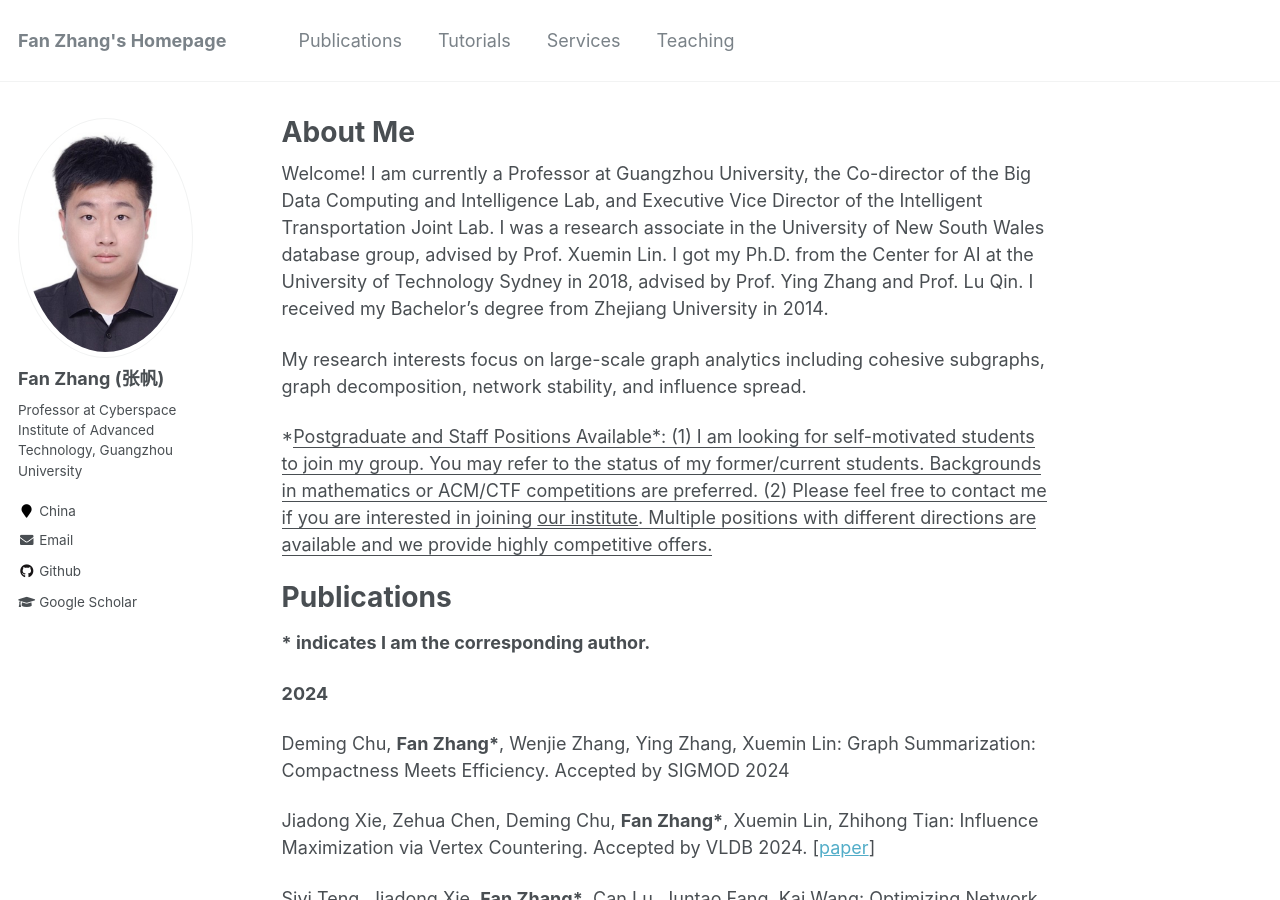
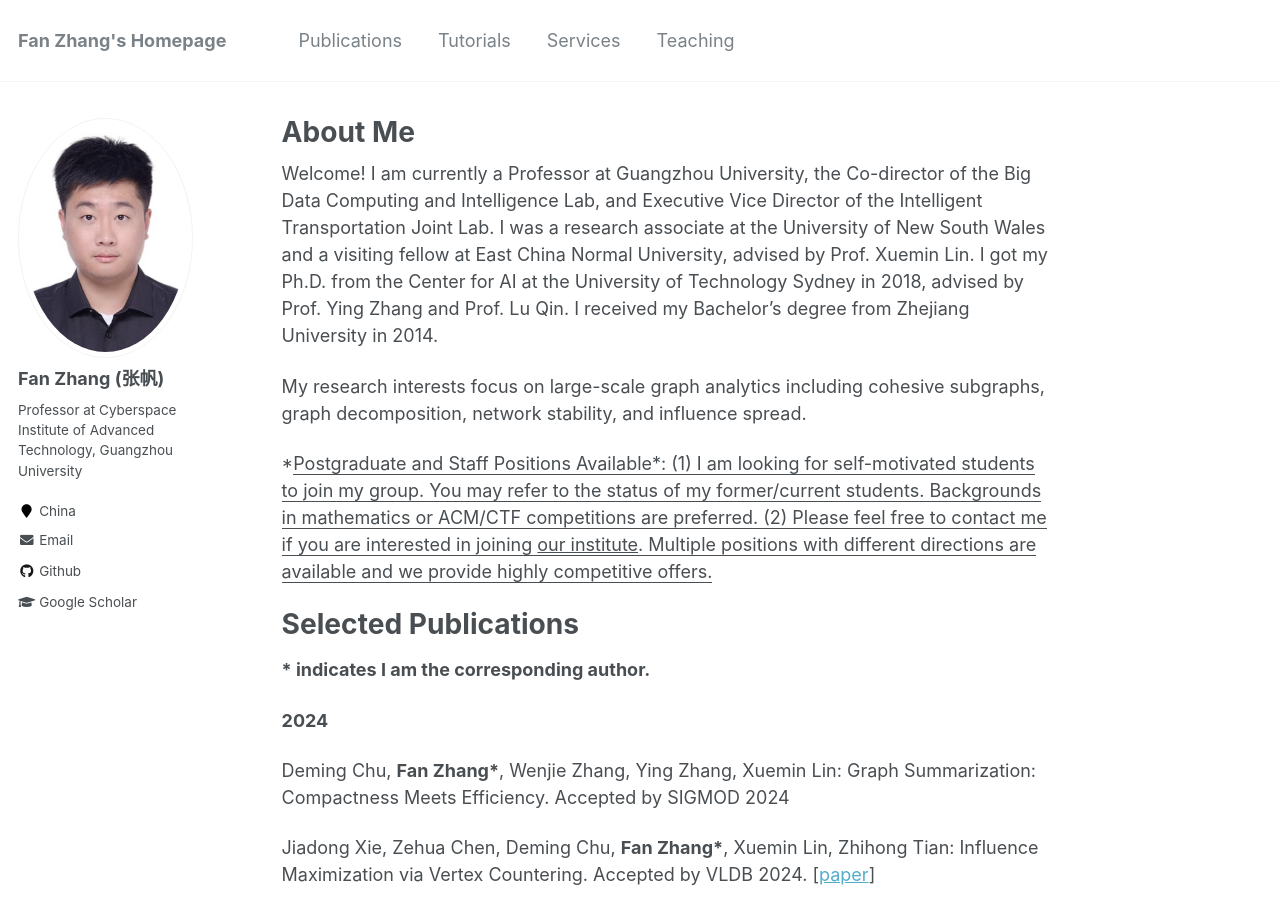
Before and after one commit to fanzhangcs/fanzhangcs.github.io, a Jekyll site: the page built from _pages/about.md, in a window 1280 px wide and 900 px high. Built offline with Jekyll 4.4.1, drawn with Linux system fonts in a browser that asks for light colours; part of the change alters nothing that is shown; some of the changed text lies outside the part shown.

Commit message:
Update about.md

```diff
--- a/_pages/about.md
+++ b/_pages/about.md
@@ -8,14 +8,14 @@ redirect_from:
   - /about.html
 ---
 
-Welcome! I am currently a Professor at Guangzhou University, the Co-director of the Big Data Computing and Intelligence Lab, and Executive Vice Director of the Intelligent Transportation Joint Lab. I was a research associate in the University of New South Wales database group, advised by Prof. Xuemin Lin. I got my Ph.D. from the Center for AI at the University of Technology Sydney in 2018, advised by Prof. Ying Zhang and Prof. Lu Qin. I received my Bachelor's degree from Zhejiang University in 2014.
+Welcome! I am currently a Professor at Guangzhou University, the Co-director of the Big Data Computing and Intelligence Lab, and Executive Vice Director of the Intelligent Transportation Joint Lab. I was a research associate at the University of New South Wales and a visiting fellow at East China Normal University, advised by Prof. Xuemin Lin. I got my Ph.D. from the Center for AI at the University of Technology Sydney in 2018, advised by Prof. Ying Zhang and Prof. Lu Qin. I received my Bachelor's degree from Zhejiang University in 2014.
 
 My research interests focus on large-scale graph analytics including cohesive subgraphs, graph decomposition, network stability, and influence spread.
 <!--Link to [DBLP](https://dblp.uni-trier.de/pid/21/3626-36.html).-->
 
 *<ins>Postgraduate and Staff Positions Available<ins>*: (1) I am looking for self-motivated students to join my group. You may refer to the status of my former/current students. Backgrounds in mathematics or ACM/CTF competitions are preferred. (2) Please feel free to contact me if you are interested in joining [our institute](https://wyy.gzhu.edu.cn/xygk/xyjs.htm). Multiple positions with different directions are available and we provide highly competitive offers.
 
-Publications
+Selected Publications
 ======
 **\* indicates I am the corresponding author.**
 
@@ -170,3 +170,20 @@ Recent Awards
 - CCF Technology Achievement Award, Second Prize in Natural Science (5/5), 2022
 
 - Excellence in Research Award, CIAT, GZHU, 2021
+
+Our Students
+======
+
+- Co-supervised by me:
+  - [Deming Chu](https://nedchu.github.io/), since master study at ECNU, now pursue PhD at UNSW.
+  - [Conggai Li](https://sites.google.com/view/conggai-li/home), since PhD study at UTS, now a Postdoc in CSIRO.
+  - [Qingyuan Linghu](https://www.researchgate.net/profile/Qingyuan-Linghu), since PhD study at UNSW, now an Engineer at TikTok AU.
+  - [Jiujing Zhang](https://st3phzhang.github.io), since master study at GZU, now pursue PhD at UNSW.
+  - Zhongxin Zhou, since master study at ECNU, now an Engineer at Meituan.
+  - Zhe Lin, since PhD study at ECNU, now an Engineer at Xiaohongshu.
+
+- Supervised by me:
+  - Zhuoran Wang, since master study at GZU, now pursue PhD at UNSW.
+  - Haicheng Guo, since master study at GZU, to pursue PhD study in Australia.
+  - Xintong Wang, since master study at GZU, now pursue PhD at ZJU.
+  - Xu Lei, since master study at GZU, now an Engineer at Xiangsu Software.
```
